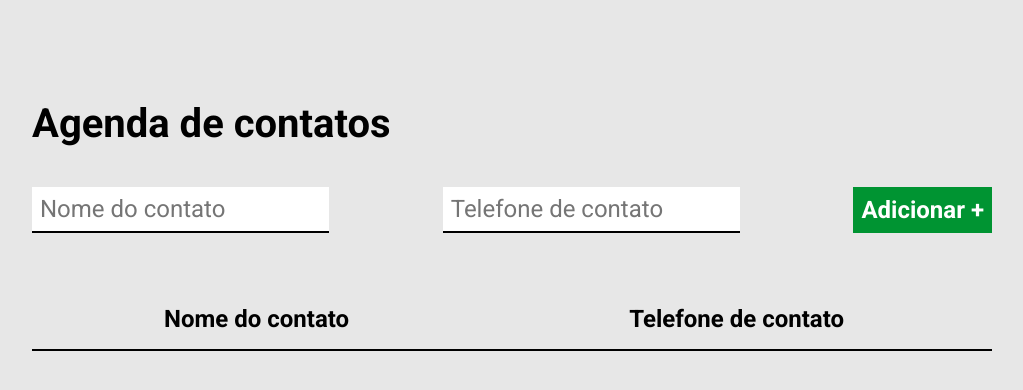
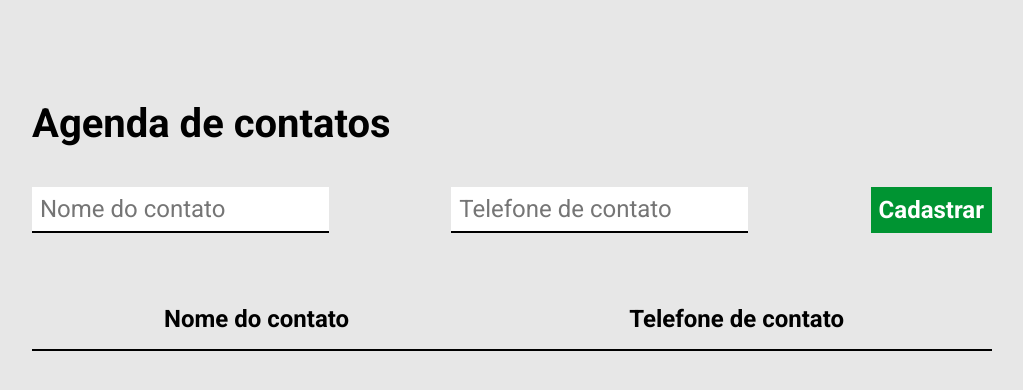
Before and after one commit to lillianrocha22/projeto_agenda_contato, a plain HTML site: page index.html in a window 1280 px wide. Shown: the whole page, without its empty margins (128-1151 px from the left). Drawn offline with Linux system fonts and the light colour scheme.

Commit message:
fix: botão cadastrar

```diff
--- a/index.html
+++ b/index.html
@@ -17,7 +17,7 @@
         <form id="form-agenda">
             <input type="text" id="nome-agenda" required placeholder="Nome do contato" />
             <input type="tel" id="tel-agenda" required placeholder="Telefone de contato"/>
-            <button type="submit">Adicionar +</button>
+            <button type="submit">Cadastrar</button>
         </form>
         <table cellspacing="0">
             <thead>
```
